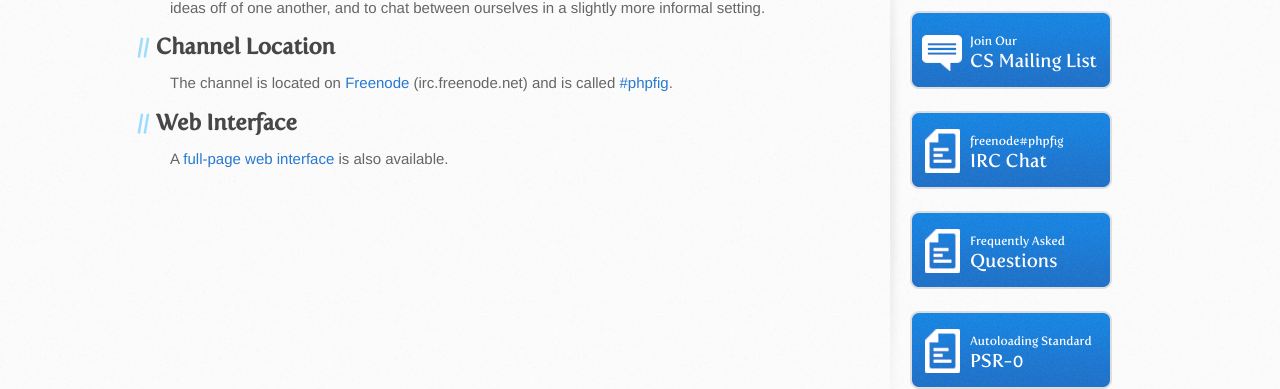
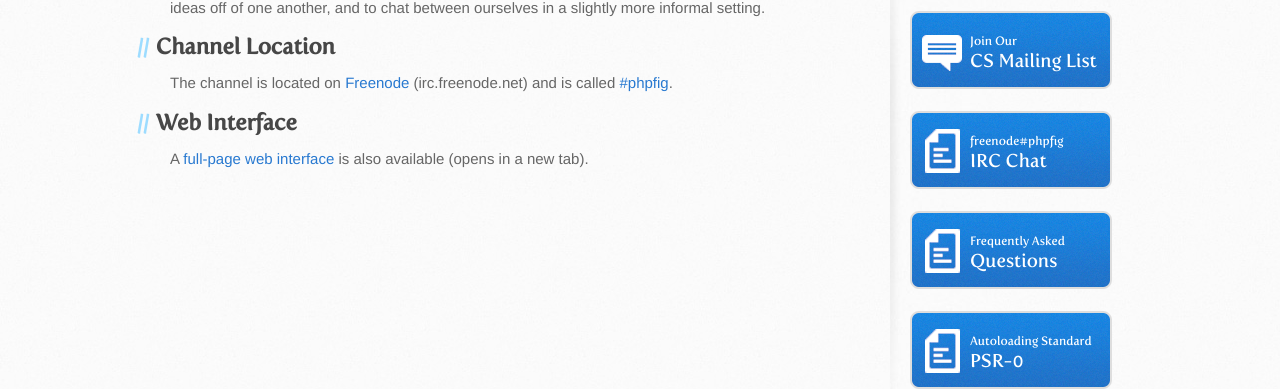
Before and after one commit to php-fig/www.php-fig.org, a Jekyll site: the page built from irc/index.markdown, in a window 1280 px wide. Shown: the part 321-710 px from the top of the page. Built offline with Jekyll 4.4.1, drawn with Linux system fonts in a browser that asks for light colours; nearby versions of some CDN libraries; Markdown is read by kramdown in place of the engine named in the settings.

Commit message:
Add target="_blank" to fullscreen IRC link
Fullscreen IRC interface should open in new tab - see issue #51

```diff
--- a/irc/index.markdown
+++ b/irc/index.markdown
@@ -15,9 +15,8 @@ and is called [#phpfig][irc-channel].
 
 ## Web Interface
 
-A [full-page web interface][irc-fullscreen] is also available.
+A <a href="/irc/fullscreen/" target="_blank">full-page web interface</a> is also available (opens in a new tab).
 
   [mailing]: http://groups.google.com/group/php-fig/
   [freenode]: http://www.freenode.net
   [irc-channel]: irc://freenode.net/phpfig
-  [irc-fullscreen]: /irc/fullscreen/
```
